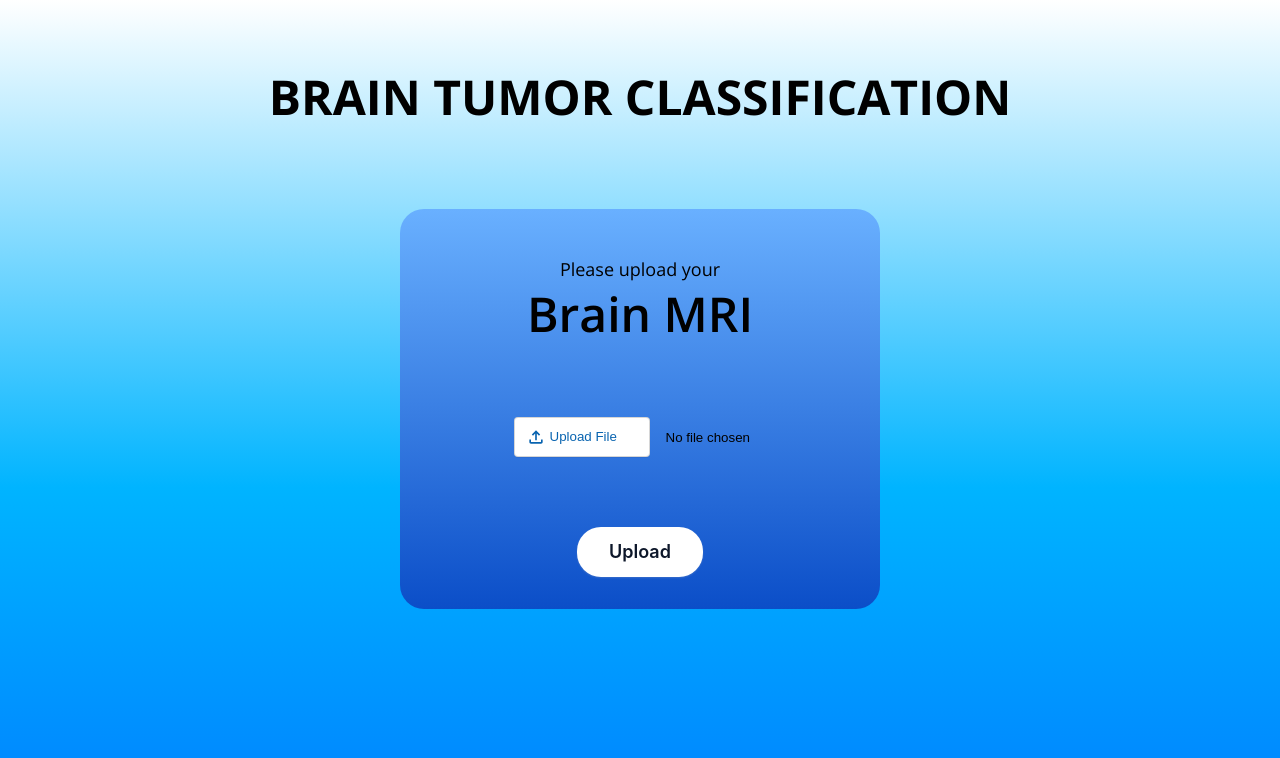
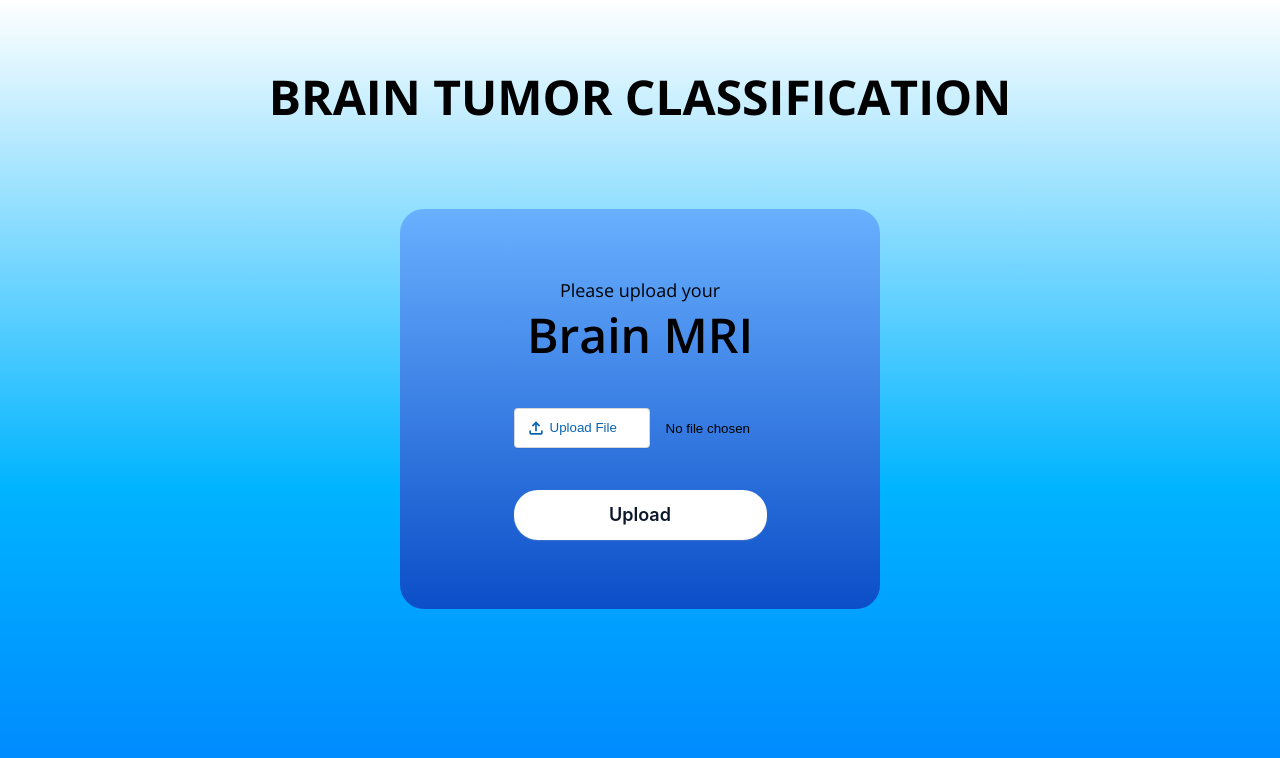
Before and after one commit to raj-dash/BrainTumorClassificationUI, a React (Vite) app: page / in a window 1280 px wide. Shown: the top 758 px of the page. Built offline with nearby package versions, Linux system fonts and the light colour scheme.

Commit message:
Finalised basic version of webapp

```diff
--- a/src/App.css
+++ b/src/App.css
@@ -45,7 +45,7 @@ body {
 .form {
   display: flex;
   flex-direction: column;
-  justify-content: space-between;
+  justify-content: space-around;
 }
 
 .container {
@@ -67,6 +67,12 @@ body {
   /* color: #ffffff; */
 }
 
+.tumor-label {
+  padding-bottom: 1rem;
+  font-size: 36px;
+  font-weight: 600;
+}
+
 .label-mri {
   font-size: 48px;
   font-weight: 600;
@@ -77,6 +83,7 @@ body {
 .reply-container {
   display: flex;
   flex-direction: column;
+  justify-content: space-around;
 }
 
 /* Designing the file input */
@@ -190,3 +197,17 @@ input[type="file"]::file-selector-button:active {
     padding: 1rem 2rem;
   }
 }
+
+.submit-container {
+  display: flex;
+  flex-direction: column;
+}
+
+/* Styling the image uploaded */
+
+img {
+  max-width: fit-content;
+  max-height: 25rem;
+  border-radius: 2rem;
+  padding: 1rem;
+}
--- a/src/App.jsx
+++ b/src/App.jsx
@@ -23,6 +23,7 @@ function App() {
       ) : (
         <Reply
           selectedFile={selectedFile}
+          setSelectedFile={setSelectedFile}
           tumor={tumor}
           setRender={setRender}
         />
--- a/src/components/FormContainer.jsx
+++ b/src/components/FormContainer.jsx
@@ -1,12 +1,20 @@
 import { useState } from "react";
 
 function FormContainer({ selectedFile, setSelectedFile, setRender, setTumor }) {
+  const [text, setText] = useState("");
+
   function handleFileSelect(event) {
     setSelectedFile(event.target.files[0]);
+    setText("");
   }
 
   async function handleSubmit(event) {
     event.preventDefault();
+
+    if (selectedFile === null) {
+      setText("Please select a valid file");
+      return;
+    }
 
     const fd = new FormData();
     fd.append("image", selectedFile);
@@ -63,10 +71,11 @@ function FormContainer({ selectedFile, setSelectedFile, setRender, setTumor }) {
             <div>
               <input type="file" name="image" onChange={handleFileSelect} />
             </div>
-            <div>
+            <div className="submit-container">
               <button className="button-81" role="button" type="submit">
                 Upload
               </button>
+              <label className="label">{text}</label>
             </div>
           </form>
         </div>
--- a/src/components/Reply.jsx
+++ b/src/components/Reply.jsx
@@ -1,16 +1,18 @@
-function Reply({ selectedFile, tumor, setRender }) {
+function Reply({ selectedFile, setSelectedFile, tumor, setRender }) {
   function handleSubmit(event) {
     event.preventDefault();
+    setSelectedFile(null);
     setRender("Input");
   }
+
   return (
     <>
       <div className="container">
         <div className="form-container">
-          <form action="" onSubmit={handleSubmit}>
+          <form action="" onSubmit={handleSubmit} className="form">
             <div className="reply-container">
               <img src={URL.createObjectURL(selectedFile)} alt="MRI" />
-              <label className="label" htmlFor="tumor">
+              <label className="label tumor-label" htmlFor="tumor">
                 {tumor}
               </label>
               <div>
```
